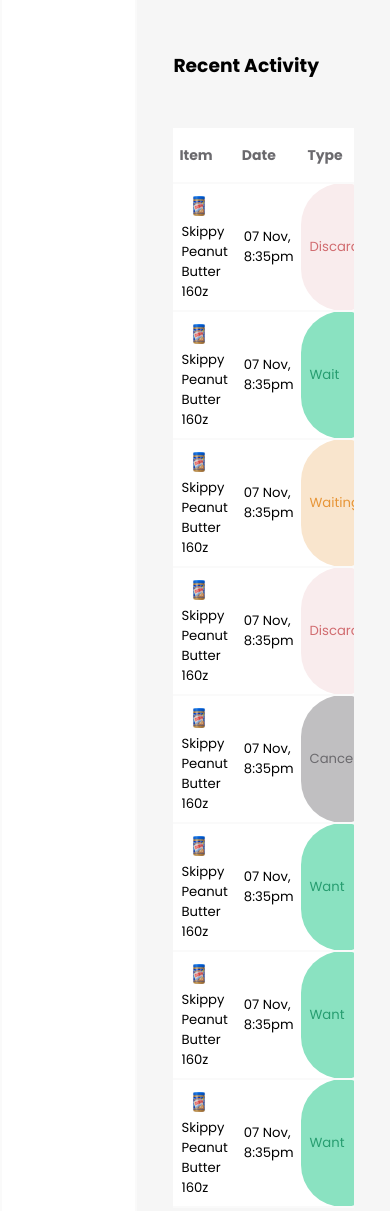
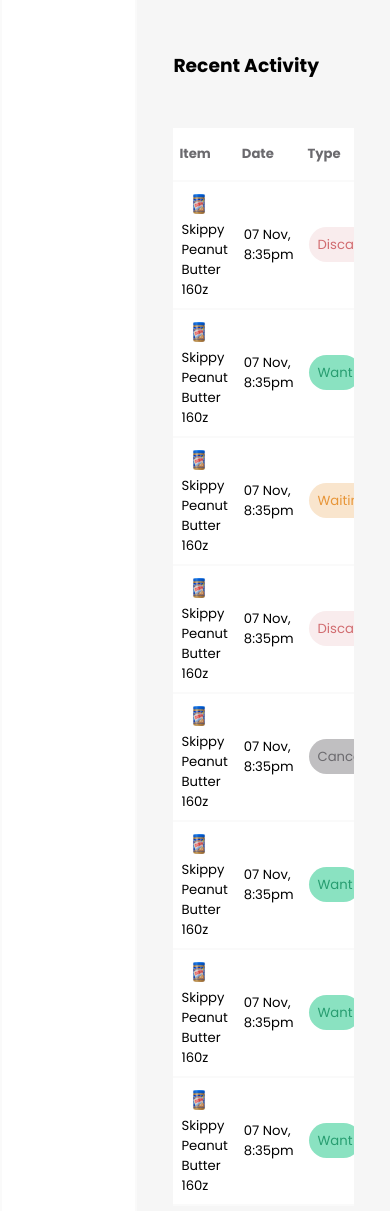
Before and after one commit to omkhambhata24/CSS, a plain HTML site: page Assessment-2/index.html in a window 390 px wide. Shown: the part 837-2048 px from the top of the page. Drawn offline with Linux system fonts and the light colour scheme; files whose address does not match are found by name.

Commit message:
feat: Responsive for laptop and tablet.

```diff
--- a/Assessment-2/assets/scss/component/_cards.scss
+++ b/Assessment-2/assets/scss/component/_cards.scss
@@ -19,13 +19,13 @@
     padding: 0px 15px;
 
     @include for-desktop {
-        width: 25%;
+        width: 33.3%;
         margin-bottom: 1.25rem;
 
     }
 
     @include for-tablet {
-        width: 33.3%;
+        width: 50%;
         margin-bottom: 1.25rem;
 
     }
--- a/Assessment-2/assets/scss/component/_table.scss
+++ b/Assessment-2/assets/scss/component/_table.scss
@@ -30,7 +30,11 @@
     border-bottom: 2px solid $grey;
 
     @include for-tablet{
-        font-size: 0.875rem;
+        font-size: 1rem;
+    }
+
+    @include for-phone{
+        font-size: 0.825rem;
     }
 }
 
@@ -38,6 +42,10 @@
     padding:0.825rem;
 
     @include for-tablet{
+        padding: 0.5rem;
+    }
+
+    @include for-phone{
         padding: 0.375rem;
     }
 }
@@ -47,6 +55,7 @@
     .type-#{$key}{
         color: $val;
         background-color: lighten($val, 33%);
-        border-radius: 50px;
+        border-radius: 25px;
+        padding: 0.5rem;
     }
 }
--- a/Assessment-2/index.html
+++ b/Assessment-2/index.html
@@ -196,7 +196,7 @@
                 <h3 class="content-title"> Recent Activity</h3>
 
                 <div class="overflow-auto">
-                    <table class="w-100" >
+                    <table class="w-100">
 
                         <thead>
                             <tr class="text-left table-head">
@@ -220,7 +220,9 @@
                                     </figure>
                                 </td>
                                 <td class="table-cell"> 07 Nov, 8:35pm </td>
-                                <td class="type-discarded table-cell"> Discarded </td>
+                                <td class="table-cell">
+                                    <span class="type-discarded">Discarded</span>
+                                </td>
                                 <td class="table-cell">$40.27</td>
                                 <td class="table-cell"> 18 Aug </td>
                                 <td class="table-cell"> Grocery </td>
@@ -236,7 +238,9 @@
                                     </figure>
                                 </td>
                                 <td class="table-cell"> 07 Nov, 8:35pm </td>
-                                <td class="table-cell type-want">Wait </td>
+                                <td class="table-cell">
+                                    <span class="type-want">Want</span>
+                                </td>
                                 <td class="table-cell">$40.27</td>
                                 <td class="table-cell"> 18 Aug </td>
                                 <td class="table-cell"> Grocery </td>
@@ -256,7 +260,9 @@
                                     </figure>
                                 </td>
                                 <td class="table-cell"> 07 Nov, 8:35pm </td>
-                                <td class="table-cell type-waiting"> Waiting </td>
+                                <td class="table-cell">
+                                    <span class="type-waiting">Waiting</span>
+                                </td>
                                 <td class="table-cell">$40.27</td>
                                 <td class="table-cell"> 18 Aug </td>
                                 <td class="table-cell"> Grocery </td>
@@ -273,7 +279,9 @@
                                     </figure>
                                 </td>
                                 <td class="table-cell"> 07 Nov, 8:35pm </td>
-                                <td class="table-cell type-discarded"> Discarded </td>
+                                <td class="table-cell">
+                                    <span class="type-discarded">Discarded</span>
+                                </td>
                                 <td class="table-cell">$40.27</td>
                                 <td class="table-cell"> 18 Aug </td>
                                 <td class="table-cell"> Grocery </td>
@@ -293,7 +301,9 @@
                                     </figure>
                                 </td>
                                 <td class="table-cell"> 07 Nov, 8:35pm </td>
-                                <td class="table-cell type-cancelled"> Cancelled </td>
+                                <td class="table-cell">
+                                    <span class="type-cancelled">Cancelled</span>
+                                </td>
                                 <td class="table-cell">$40.27</td>
                                 <td class="table-cell"> 18 Aug </td>
                                 <td class="table-cell"> Grocery </td>
@@ -309,7 +319,9 @@
                                     </figure>
                                 </td>
                                 <td class="table-cell"> 07 Nov, 8:35pm </td>
-                                <td class="table-cell type-want"> Want </td>
+                                <td class="table-cell">
+                                    <span class="type-want">Want</span>
+                                </td>
                                 <td class="table-cell">$40.27</td>
                                 <td class="table-cell"> 18 Aug </td>
                                 <td class="table-cell"> Grocery </td>
@@ -329,7 +341,9 @@
                                     </figure>
                                 </td>
                                 <td class="table-cell"> 07 Nov, 8:35pm </td>
-                                <td class="table-cell type-want"> Want </td>
+                                <td class="table-cell">
+                                    <span class="type-want">Want</span>
+                                </td>
                                 <td class="table-cell">$40.27</td>
                                 <td class="table-cell"> 18 Aug </td>
                                 <td class="table-cell"> Grocery </td>
@@ -345,7 +359,9 @@
                                     </figure>
                                 </td>
                                 <td class="table-cell"> 07 Nov, 8:35pm </td>
-                                <td class="table-cell type-want"> Want </td>
+                                <td class="table-cell">
+                                    <span class="type-want">Want</span>
+                                </td>
                                 <td class="table-cell">$40.27</td>
                                 <td class="table-cell"> 18 Aug </td>
                                 <td class="table-cell"> Grocery </td>
```
Also changed, not shown: Assessment-2/assets/css/style.min.css, 1 other file.
